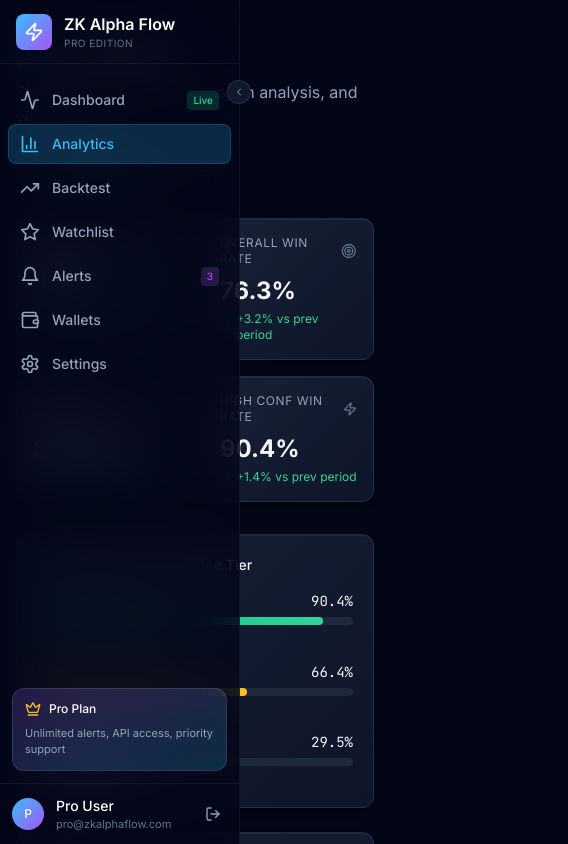
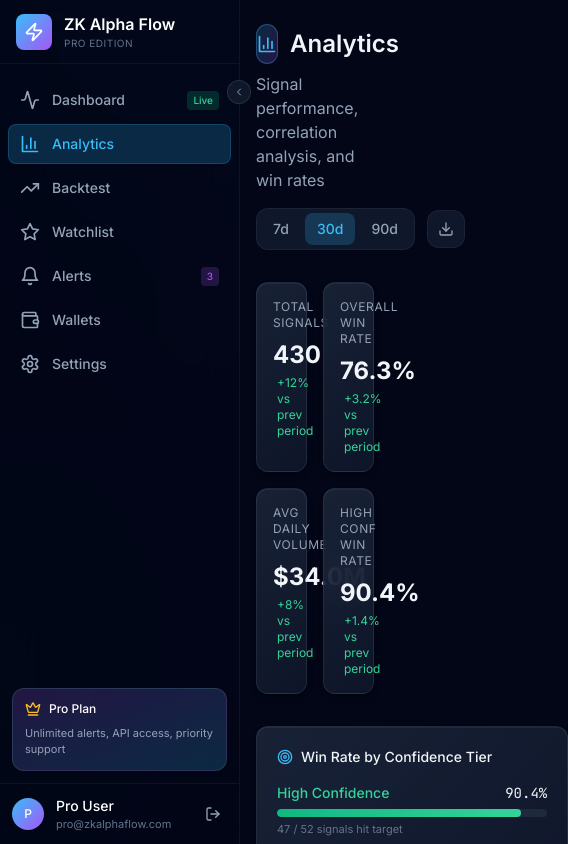
Before and after one commit to Nexa-Inc25/xrpcoreflowalpha, a Next.js app in the folder apps/web/: page /analytics in a window 390 px wide. Shown: the top 844 px of the page, 568 px wide, since content can reach past the window. Built offline with nearby package versions, Linux system fonts and the light colour scheme; no server answers.

Commit message:
Fix page layouts - add sidebar margin and responsive scaling

```diff
--- a/apps/web/app/alerts/page.tsx
+++ b/apps/web/app/alerts/page.tsx
@@ -151,7 +151,7 @@ export default function AlertsPage() {
 
   return (
     <div className="min-h-screen bg-slate-950 text-slate-100">
-      <div className="max-w-5xl mx-auto px-4 py-8">
+      <div className="w-full max-w-[1200px] mx-auto px-4 lg:px-6 py-6">
         {/* Header */}
         <motion.div
           initial={{ opacity: 0, y: -10 }}
--- a/apps/web/app/analytics/page.tsx
+++ b/apps/web/app/analytics/page.tsx
@@ -75,7 +75,7 @@ export default function AnalyticsPage() {
 
   return (
     <div className="min-h-screen bg-slate-950 text-slate-100">
-      <div className="max-w-7xl mx-auto px-4 py-8">
+      <div className="w-full max-w-[1400px] mx-auto px-4 lg:px-6 py-6">
         {/* Header */}
         <motion.div
           initial={{ opacity: 0, y: -10 }}
--- a/apps/web/app/backtest/page.tsx
+++ b/apps/web/app/backtest/page.tsx
@@ -144,7 +144,7 @@ export default function BacktestPage() {
 
   return (
     <div className="min-h-screen bg-slate-950 text-slate-100">
-      <div className="max-w-7xl mx-auto px-4 py-8">
+      <div className="w-full max-w-[1400px] mx-auto px-4 lg:px-6 py-6">
         {/* Header */}
         <motion.div
           initial={{ opacity: 0, y: -10 }}
@@ -205,7 +205,7 @@ export default function BacktestPage() {
         </motion.div>
 
         {/* Stats Grid */}
-        <div className="grid grid-cols-2 lg:grid-cols-4 gap-4 mb-8">
+        <div className="grid grid-cols-2 xl:grid-cols-4 gap-3 mb-6">
           {[
             { label: 'Total Trades', value: stats.totalTrades, icon: Target, format: 'number' },
             { label: 'Win Rate', value: stats.winRate, icon: Percent, format: 'percent', positive: stats.winRate > 50 },
--- a/apps/web/app/settings/page.tsx
+++ b/apps/web/app/settings/page.tsx
@@ -103,7 +103,7 @@ export default function SettingsPage() {
 
   return (
     <div className="min-h-screen bg-slate-950 text-slate-100">
-      <div className="max-w-5xl mx-auto px-4 py-8">
+      <div className="w-full max-w-[1100px] mx-auto px-4 lg:px-6 py-6">
         {/* Header */}
         <motion.div
           initial={{ opacity: 0, y: -10 }}
--- a/apps/web/app/wallets/page.tsx
+++ b/apps/web/app/wallets/page.tsx
@@ -143,7 +143,7 @@ export default function WalletsPage() {
 
   return (
     <div className="min-h-screen bg-slate-950 text-slate-100">
-      <div className="max-w-7xl mx-auto px-4 py-8">
+      <div className="w-full max-w-[1400px] mx-auto px-4 lg:px-6 py-6">
         {/* Header */}
         <motion.div
           initial={{ opacity: 0, y: -10 }}
--- a/apps/web/app/watchlist/page.tsx
+++ b/apps/web/app/watchlist/page.tsx
@@ -132,7 +132,7 @@ export default function WatchlistPage() {
 
   return (
     <div className="min-h-screen bg-slate-950 text-slate-100">
-      <div className="max-w-6xl mx-auto px-4 py-8">
+      <div className="w-full max-w-[1400px] mx-auto px-4 lg:px-6 py-6">
         {/* Header */}
         <motion.div
           initial={{ opacity: 0, y: -10 }}
--- a/apps/web/components/AppLayout.tsx
+++ b/apps/web/components/AppLayout.tsx
@@ -15,9 +15,10 @@ export default function AppLayout({ children }: { children: React.ReactNode }) {
   }
 
   return (
-    <div className="flex min-h-screen">
+    <div className="min-h-screen">
       <Sidebar />
-      <main className="flex-1 overflow-x-hidden">
+      {/* Main content with left margin for sidebar - 240px expanded */}
+      <main className="ml-[240px] min-h-screen transition-all duration-200">
         {children}
       </main>
     </div>
```
